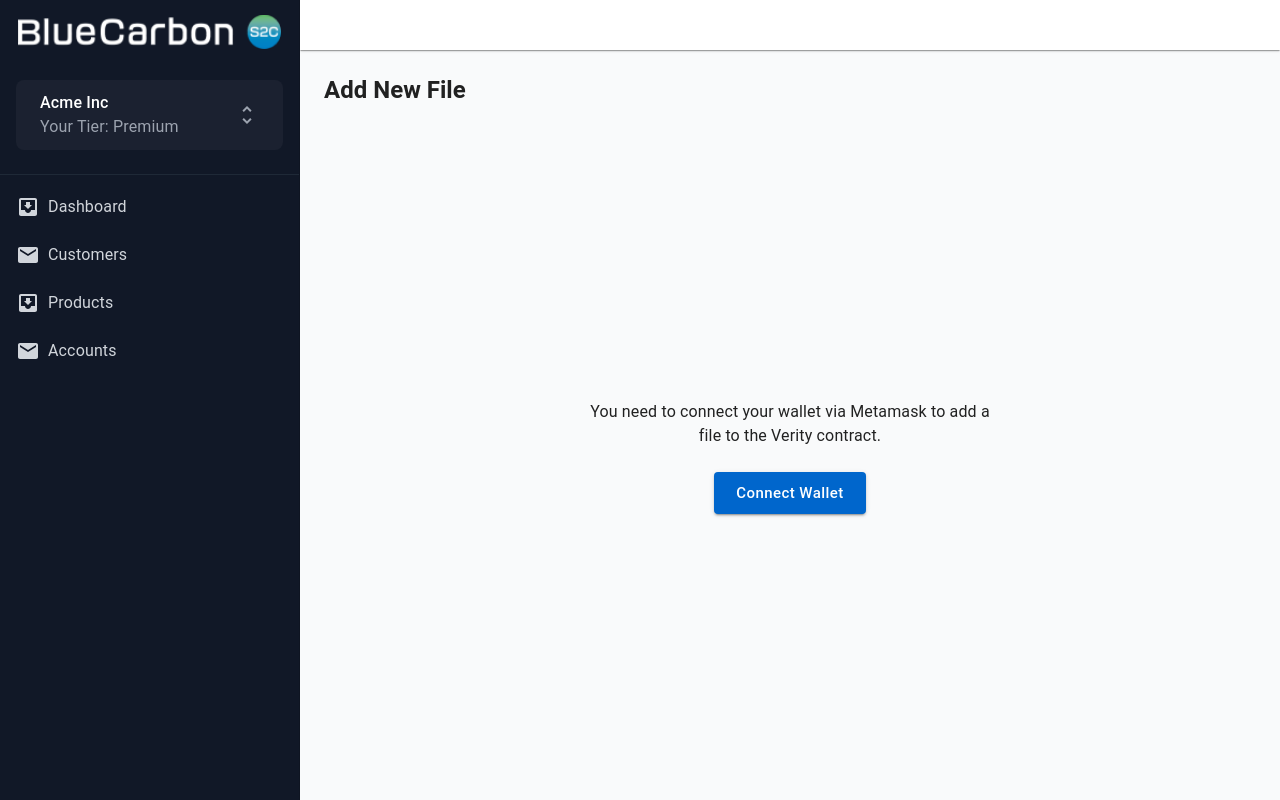
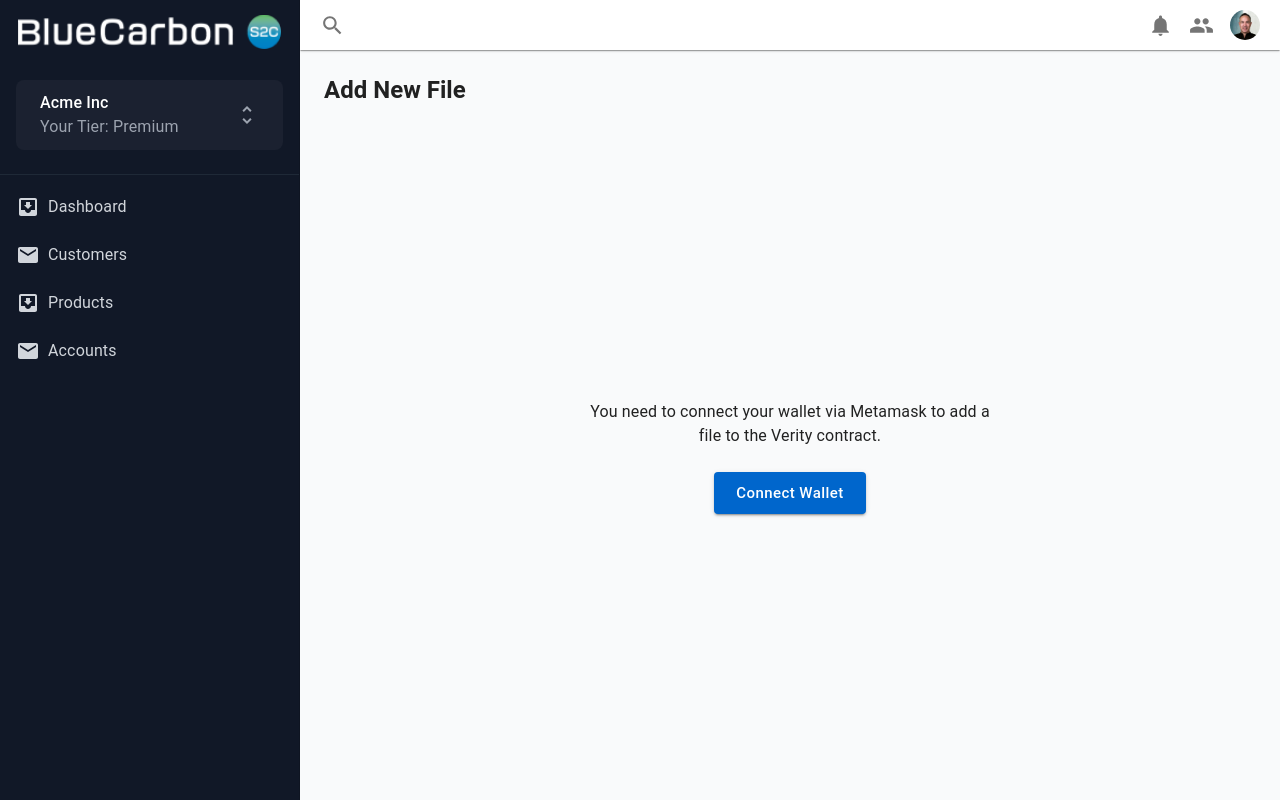
Before and after one commit to bluecarbonverity/verity-fe, a React (Create React App) app: page /files/create in a window 1280 px wide. Built offline with nearby package versions, Linux system fonts and the light colour scheme.

Commit message:
Add icon buttons to header

```diff
--- a/src/components/Header.jsx
+++ b/src/components/Header.jsx
@@ -1,5 +1,9 @@
 import React from 'react'
-import { AppBar, Toolbar } from '@mui/material'
+import { AppBar, Toolbar, Box, IconButton, Avatar } from '@mui/material'
+import SearchIcon from '@mui/icons-material/Search'
+import GroupIcon from '@mui/icons-material/Group'
+import NotificationsIcon from '@mui/icons-material/Notifications'
+import avatar from '../avatar.jpeg'
 
 const drawerWidth = 300
 
@@ -15,7 +19,28 @@ const Header = () => (
       height: '50px',
     }}
   >
-    <Toolbar sx={{ minHeight: '50px !important' }} disableGutters />
+    <Toolbar sx={{ minHeight: '50px !important', width: '100%' }} disableGutters>
+      <Box sx={{ width: '100%', padding: '20px', display: 'flex', justifyContent: 'spread' }}>
+        <IconButton sx={{ p: 0 }}>
+          <SearchIcon sx={{ width: '25px', height: '25px' }} />
+        </IconButton>
+        <Box sx={{ flex: 1, display: 'flex', justifyContent: 'flex-end' }}>
+          <IconButton sx={{ p: 0 }}>
+            <NotificationsIcon sx={{ width: '25px', height: '25px', marginRight: '16px' }} />
+          </IconButton>
+          <IconButton sx={{ p: 0 }}>
+            <GroupIcon sx={{ width: '25px', height: '25px', marginRight: '16px' }} />
+          </IconButton>
+          <IconButton sx={{ p: 0 }}>
+            <Avatar
+              alt="Justin Baird"
+              src={avatar}
+              sx={{ width: '30px', height: '30px' }}
+            />
+          </IconButton>
+        </Box>
+      </Box>
+    </Toolbar>
   </AppBar>
 )
 
```
Also changed, not shown: src/avatar.jpeg (added).
